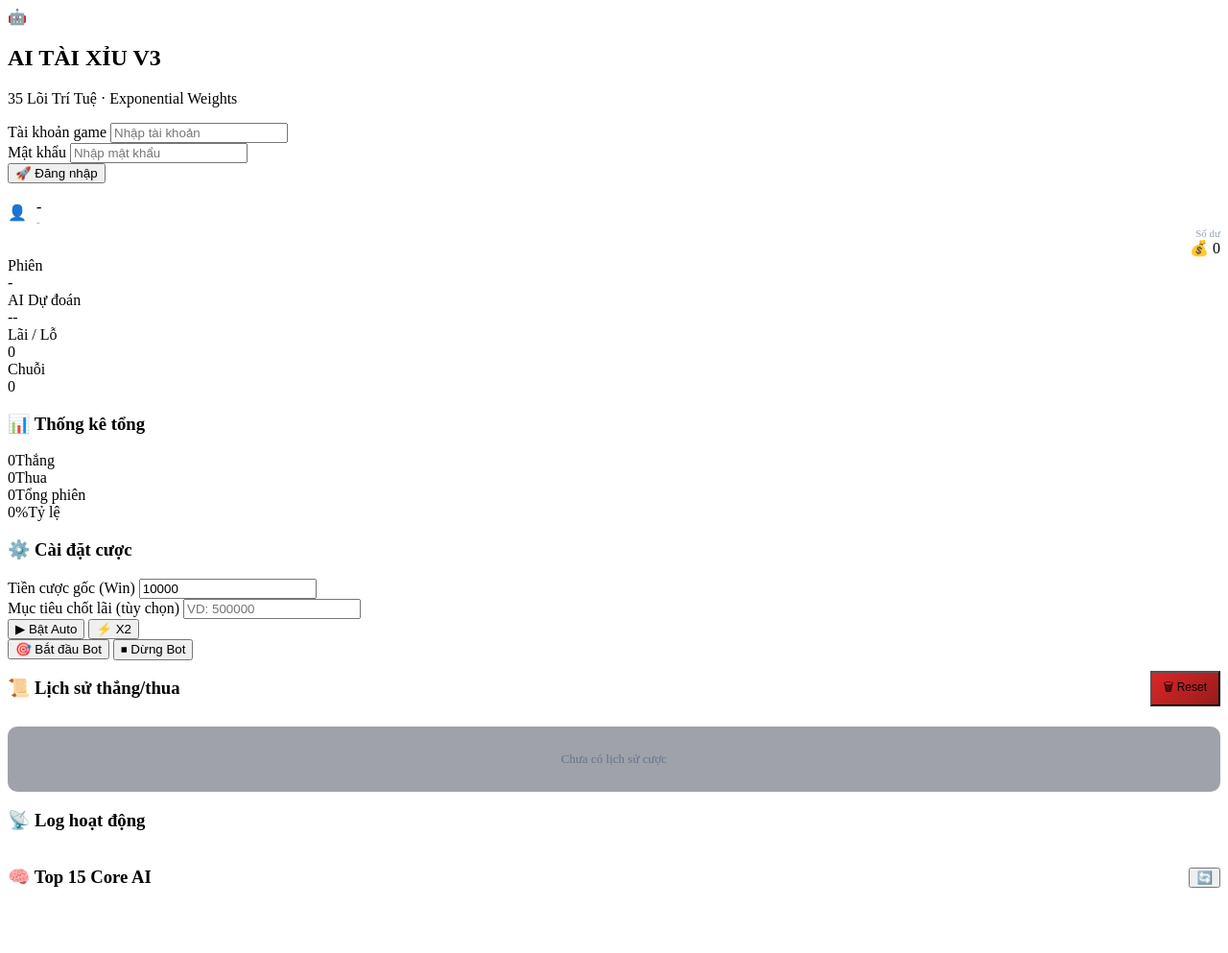
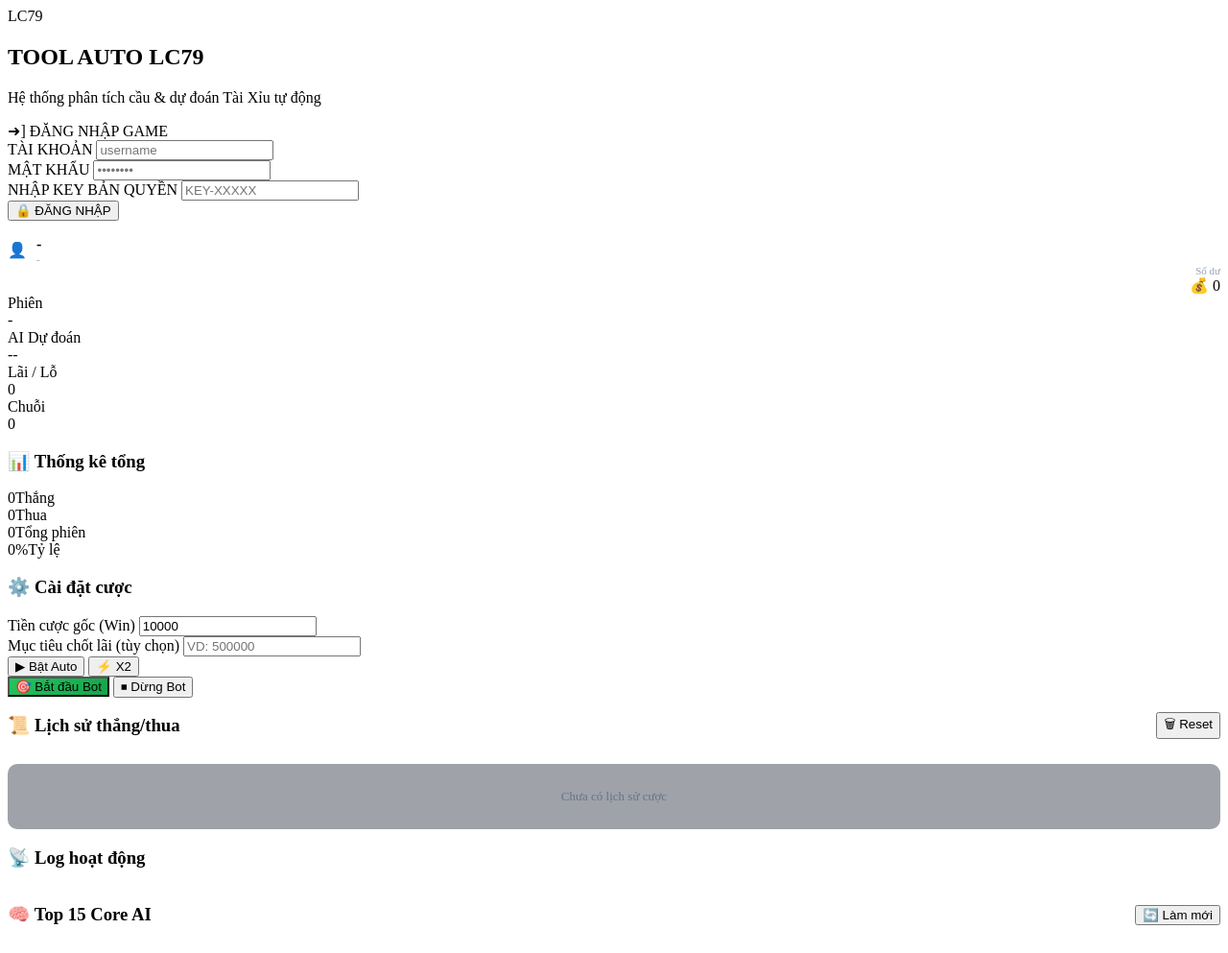
Before and after one commit to mindepzaivip12-bit/autocuoclc, a Flask app: page / in a window 1280 px wide. Shown: the whole page at 96% size. Before the commit the page ends 925 px from the top, so only its background shows below. Run offline with Flask 3, Linux system fonts and the light colour scheme; some libraries are stand-ins or nearby versions.

Commit message:
Update index.html

```diff
--- a/templates/index.html
+++ b/templates/index.html
@@ -3,36 +3,52 @@
 <head>
 <meta charset="UTF-8">
 <meta name="viewport" content="width=device-width, initial-scale=1.0, maximum-scale=1.0">
-<meta name="theme-color" content="#0f172a">
-<title>AI Tài Xỉu V3</title>
+<title>TOOL AUTO LC79</title>
 <link rel="stylesheet" href="{{ url_for('static', filename='style.css') }}">
 <script src="https://cdn.socket.io/4.7.5/socket.io.min.js"></script>
 </head>
 <body>
 <div class="app">
 
-  <!-- ===== ĐĂNG NHẬP ===== -->
-  <section id="login-panel" class="card login-card">
-    <div class="logo">🤖</div>
-    <h1>AI TÀI XỈU <span>V3</span></h1>
-    <p class="sub">35 Lõi Trí Tuệ · Exponential Weights</p>
-
-    <div class="input-group">
-      <label>Tài khoản game</label>
-      <input id="username" placeholder="Nhập tài khoản" autocomplete="username">
-    </div>
-    <div class="input-group">
-      <label>Mật khẩu</label>
-      <input id="password" type="password" placeholder="Nhập mật khẩu" autocomplete="current-password">
+  <!-- MÀN HÌNH ĐĂNG NHẬP -->
+  <section id="login-panel">
+    <div class="header-banner">
+      <div class="logo-79">LC79</div>
+      <div class="header-text">
+        <h1>TOOL AUTO LC79</h1>
+        <p>Hệ thống phân tích cầu & dự đoán Tài Xỉu tự động</p>
+      </div>
     </div>
 
-    <button id="btn-login" class="primary">🚀 Đăng nhập</button>
-    <p id="login-msg" class="msg"></p>
+    <div class="login-card">
+      <div class="card-title">
+        <span class="icon">➜]</span> ĐĂNG NHẬP GAME
+      </div>
+
+      <div class="input-group">
+        <label>TÀI KHOẢN</label>
+        <input id="username" placeholder="username" autocomplete="username">
+      </div>
+
+      <div class="input-group">
+        <label>MẬT KHẨU</label>
+        <input id="password" type="password" placeholder="••••••••" autocomplete="current-password">
+      </div>
+
+      <div class="input-group">
+        <label>NHẬP KEY BẢN QUYỀN</label>
+        <input id="license-key" placeholder="KEY-XXXXX">
+      </div>
+
+      <button id="btn-login" class="btn-primary">
+        <span class="lock-icon">🔒</span> ĐĂNG NHẬP
+      </button>
+      <p id="login-msg" class="msg"></p>
+    </div>
   </section>
 
-  <!-- ===== DASHBOARD ===== -->
+  <!-- MÀN HÌNH DASHBOARD (ẨN LÚC ĐẦU) -->
   <section id="dashboard" class="hidden">
-    <!-- Header user -->
     <header class="topbar">
       <div class="user">
         <div class="avatar">👤</div>
@@ -47,7 +63,6 @@
       </div>
     </header>
 
-    <!-- Trạng thái phiên -->
     <div class="status-bar">
       <div class="st-item">
         <div class="st-label">Phiên</div>
@@ -67,7 +82,6 @@
       </div>
     </div>
 
-    <!-- Thống kê tổng -->
     <div class="card">
       <h3>📊 Thống kê tổng</h3>
       <div class="stats-grid">
@@ -78,7 +92,6 @@
       </div>
     </div>
 
-    <!-- Cài đặt cược -->
     <div class="card">
       <h3>⚙️ Cài đặt cược</h3>
       <div class="input-group">
@@ -94,32 +107,29 @@
         <button id="btn-autobet" class="toggle">▶ Bật Auto</button>
         <button id="btn-x2" class="toggle">⚡ X2</button>
       </div>
-      <button id="btn-start" class="primary">🎯 Bắt đầu Bot</button>
-      <button id="btn-stop" class="danger">⏹ Dừng Bot</button>
+      <button id="btn-start" class="btn-primary" style="background: linear-gradient(135deg, #22c55e, #16a34a);">🎯 Bắt đầu Bot</button>
+      <button id="btn-stop" class="btn-danger">⏹ Dừng Bot</button>
     </div>
 
-    <!-- Lịch sử -->
     <div class="card">
       <div class="head-row">
         <h3>📜 Lịch sử thắng/thua</h3>
-        <button id="btn-reset" class="small danger">🗑 Reset</button>
+        <button id="btn-reset" class="btn-small danger">🗑 Reset</button>
       </div>
       <div id="history-list" class="history-list">
         <div class="empty">Chưa có lịch sử cược</div>
       </div>
     </div>
 
-    <!-- Log -->
     <div class="card">
       <h3>📡 Log hoạt động</h3>
       <div id="log" class="log"></div>
     </div>
 
-    <!-- Top AI -->
     <div class="card">
       <div class="head-row">
         <h3>🧠 Top 15 Core AI</h3>
-        <button id="btn-weights" class="small">🔄</button>
+        <button id="btn-weights" class="btn-small">🔄 Làm mới</button>
       </div>
       <div id="weights" class="weights"></div>
     </div>
```
